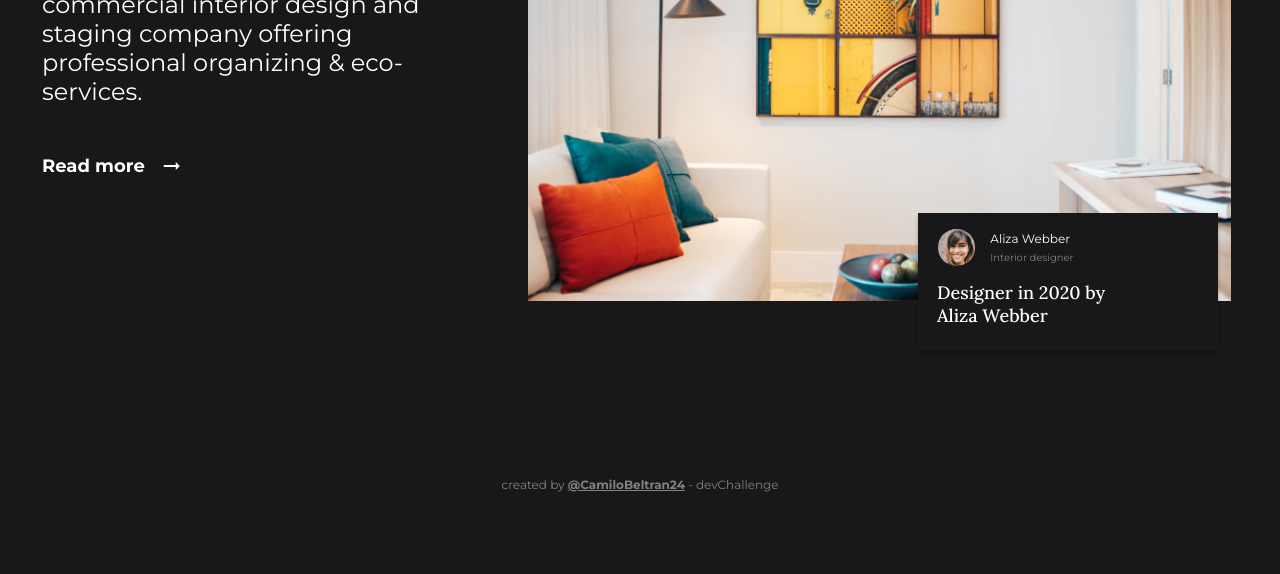
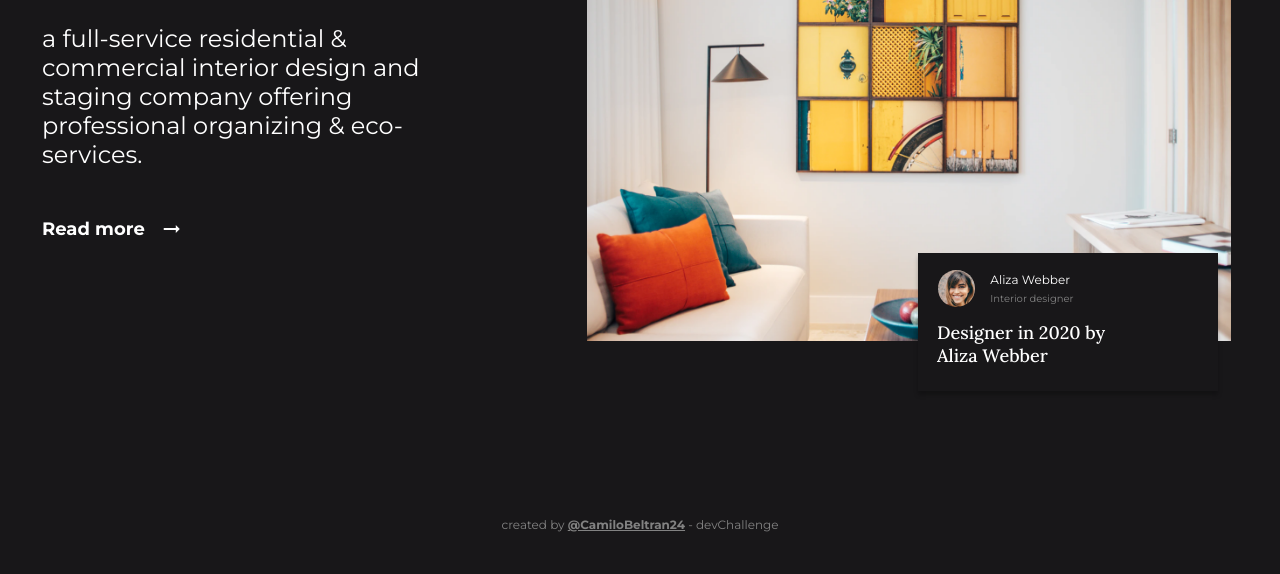
Before and after one commit to CamiloBeltran24/interior-consultant-devChallenge, a website: page index.html in a window 1280 px wide. Shown: the part 358-932 px from the top of the page. Before the commit the page ends 892 px from the top, so only its background shows below. Drawn offline with nearby package versions, Linux system fonts and the light colour scheme.

Commit message:
:iphone: Arreglos a la vista en escritorio
He agregado algunos cambios es los estilos correspondientes a la vista de escritorio

```diff
--- a/index.html
+++ b/index.html
@@ -56,7 +56,7 @@
       <div class="main-container">
         <section class="description">
           <h1>modern interior</h1>
-          <p>
+          <p class="description-text">
             a full-service residential & commercial interior design and staging
             company offering professional organizing & eco-services.
           </p>
--- a/scss/_breakpoints.scss
+++ b/scss/_breakpoints.scss
@@ -41,14 +41,21 @@
         h1 {
           font-size: 4.8rem;
         }
+        .description-text {
+          line-height: 29px;
+          max-width: 410px;
+          max-height: 145px;
+        }
       }
       .interior-view {
-        width: 60%;
+        width: 55%;
+        max-width: 825px;
       }
     }
   }
   .header {
-    justify-content: space-between;
+    // justify-content: space-between;
+    margin-bottom: 85px;
     .nav {
       position: static;
       // grid-column: 6 / 11;
```
Also changed, not shown: css/styles.css, 1 other file.
